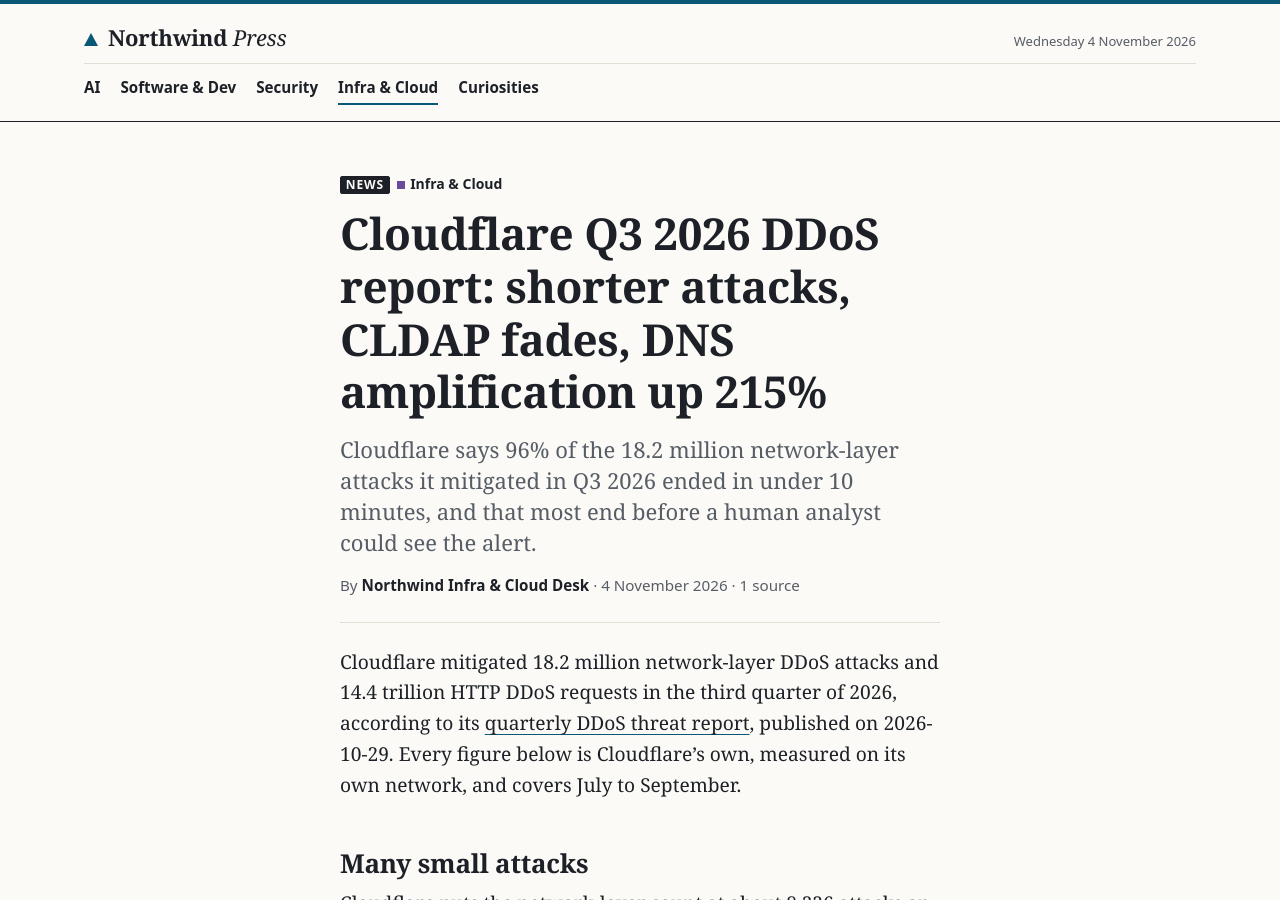
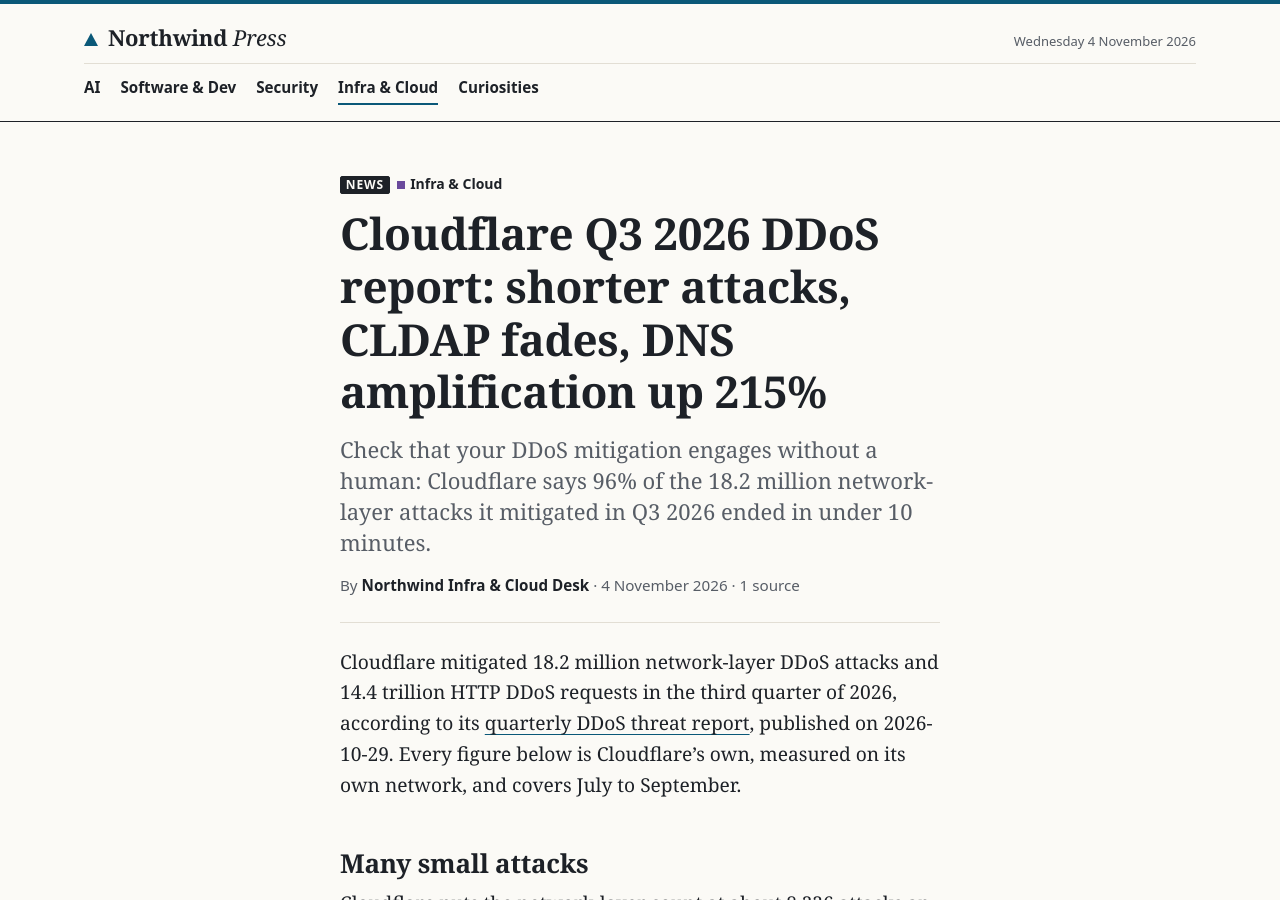
Before and after one commit to northwind-press/northwind-press.github.io, a Jekyll site: the page built from _posts/2026-11-04-cloudflare-ddos-report-2026-q3.md, in a window 1280 px wide and 900 px high. Built offline with Jekyll 4.4.1, drawn with Linux system fonts in a browser that asks for light colours.

Commit message:
Copy: cloudflare-ddos-report-2026-q3 description made actionable (style §4) (T-202)
Co-Authored-By: Claude Opus 5.5 <noreply@anthropic.com>

```diff
--- a/_posts/2026-11-04-cloudflare-ddos-report-2026-q3.md
+++ b/_posts/2026-11-04-cloudflare-ddos-report-2026-q3.md
@@ -1,7 +1,7 @@
 ---
 title: "Cloudflare Q3 2026 DDoS report: shorter attacks, CLDAP fades, DNS amplification up 215%"
 author: "Northwind Infra & Cloud Desk"
-description: "Cloudflare says 96% of the 18.2 million network-layer attacks it mitigated in Q3 2026 ended in under 10 minutes, and that most end before a human analyst could see the alert."
+description: "Check that your DDoS mitigation engages without a human: Cloudflare says 96% of the 18.2 million network-layer attacks it mitigated in Q3 2026 ended in under 10 minutes."
 date: 2026-11-04 08:02
 categories: [infra]
 kind: news
```
